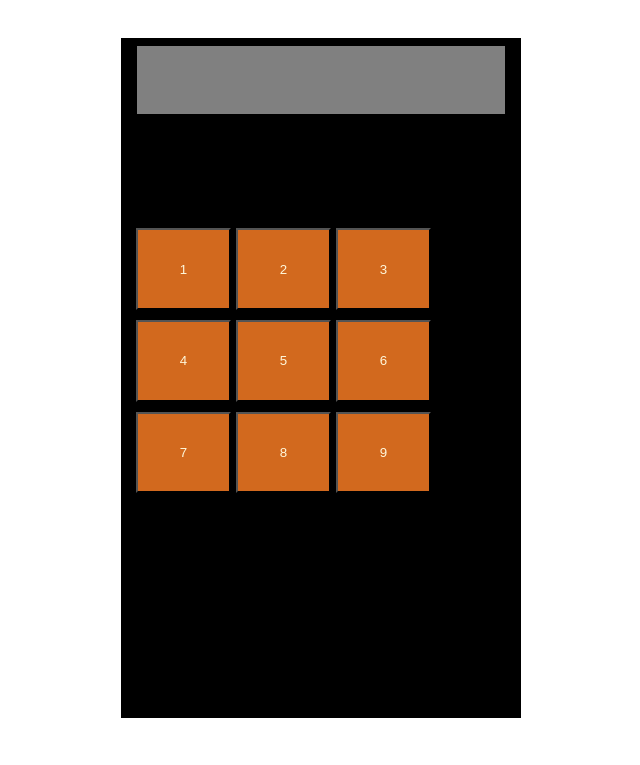
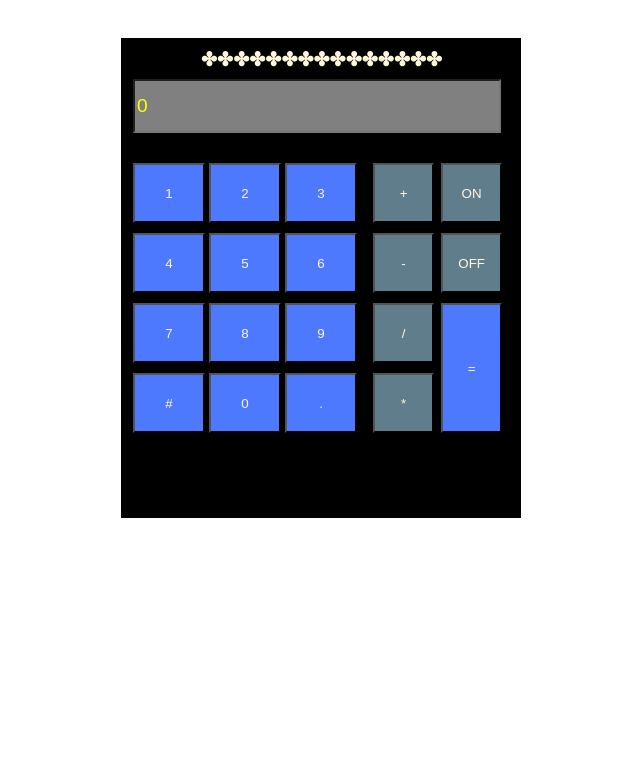
Before and after one commit to hassaankhan235/calculator, a plain HTML site: page index.html in a window 1280 px wide. Shown: the whole page, without its empty margins (319-959 px from the left). Drawn offline with Linux system fonts and the light colour scheme.

Commit message:
almost done

```diff
--- a/calc.css
+++ b/calc.css
@@ -6,36 +6,96 @@ html, body {
     margin: 0 auto;
     width:  30%;
     min-width: 400px;
-    min-height: 450px;
-    height: 85%;
+    min-height: 400px;
+    height: 60%;
     margin-top: 3%;
     background-color: black;
     /* overflow: auto; */
 }
-.screen {
+.head {
     display: inline-block;
+    margin-left: 20%;
+    color: cornsilk;
+    font-size: larger;
+    font-weight: bolder;
+    margin-top: 10px;
+}
+.txt {
+    /* display: inline-block; */
+    color: yellow;
+    font-size: larger;
     margin-top: 2%;
-    margin-left: 4%;
+    margin-left: 3%;
     background-color: gray;
-    width:  92%;
+    width:  90%;
     height: 10%;
 }
-
-.panel {
-    margin: 25% auto;
-    /* border: 4px solid blue; */
-    width:  95%;
-    height: 80%;
+#panel {
+    margin: 0 0 0 0;
+    width: 100%;
 }
 
-.button {
+.numbers {
+    /* background-color: darkgreen; */
+    padding: 0%;
+    float: left;
+    width: 60%;
+    margin: 5% 0% 0 3%;
+    /* border: 4px solid blue; */
+}
+.operators {
+    /* background-color: crimson; */
+    padding: 0%;
+    float: left;
+    width: 17%;
+    margin: 5% 0% 0 0;
+}
+
+.controls {
+    /* background-color: dimgray; */
+    padding: 0%;
+    float: left;
+    width: 17%;
+    margin: 5% 0% 0 0;
+}
+
+.opr, .ctl{
+    padding: 0%;
+    color: cornsilk;
+    display: block;
+    width: 90%;
+    height: 60px ;
+    margin-left: 0px;
+margin-top: 10px;
+min-width: 35px;
+background-color: #607d8b;
+}
+.equal {
+    color: cornsilk;
+    display: block;
+    width: 90%;
+    height: 130px ;
+    margin-left: 0px;
+margin-top: 10px;
+min-width: 35px;
+background-color:  #4d79ff;
+}
+.nums {
     color: cornsilk;
     display: inline-block;
-    width: 25%;
-    height: 15% ;
-    margin-left: 5px;
+    width: 30%;
+    height: 60px ;
+    margin-left: 0px;
+    margin-right: 0px;
+    padding: 0%;
     margin-top: 10px;
     min-width: 35px;
-    background-color: chocolate;
-
+    background-color: #4d79ff;
 }
+input:hover:not(.txt){
+    background-color: #0033cc;
+}
+input:active:not(.txt) {
+    box-shadow: 0 5px #666;
+    transform: translate(2px);
+}
--- a/calc.js
+++ b/calc.js
@@ -1,9 +1,58 @@
-let panel = document.querySelector('.panel')
-//btn.style.width = "1200px"
-for(a=1; a<10; a++) {
-let btn = document.createElement('input')
-btn.type = "button"
-btn.value = a
-btn.classList.add('button')
-panel.appendChild(btn)
+screen = document.querySelector(".txt")
+screen.value = "0"
+number = document.querySelector('.numbers')
+operator = document.querySelector('.operators',ops)
+equal = document.querySelector('.equal')
+equal.addEventListener('click',ops)
+number.addEventListener('click',Num)
+operator.addEventListener('click',ops)
+usrInp = {
+    num1 : undefined,
+    num2 : undefined,
+    op   : undefined
 }
+
+function Num(e) {
+    if(screen.value == 0 || op_flag == true){
+        op_flag = false
+        screen.value = e.target.value
+    }
+    else {
+        screen.value += e.target.value
+    }
+}
+
+function ops(e) {
+    if(usrInp.num1 == undefined || usrInp.op == '=') {
+        usrInp.num1 = screen.value
+        usrInp.op = e.target.value
+        console.log("Op is undefined now")
+    }
+else {
+    switch(usrInp.op) {
+        case '+':
+            screen.value = Number(screen.value) + Number(usrInp.num1)
+            usrInp.num1 = screen.value
+            usrInp.op = e.target.value
+            break;
+        case '-':
+            screen.value = Number(usrInp.num1) - Number(screen.value)
+            usrInp.num1 = screen.value
+            usrInp.op = e.target.value
+            break;
+        case '/':
+            screen.value = Number(usrInp.num1) / Number(screen.value)
+            usrInp.num1 = screen.value
+            usrInp.op = e.target.value
+            break;
+        case '*':
+            screen.value = Number(screen.value) * Number(usrInp.num1)
+            usrInp.num1 = screen.value
+            usrInp.op = e.target.value
+            break;
+
+    }
+}
+    op_flag = true
+    console.log("operator pressed")
+}
--- a/index.html
+++ b/index.html
@@ -8,8 +8,35 @@
 </head>
 <body>
     <div class="mainBody">
-        <div class="screen"></div>
-        <div class="panel"></div>
+        <div class="head"> ✤✤✤✤✤✤✤✤✤✤✤✤✤✤✤ </div>
+        <input type="textarea" class="txt">
+        <div id="panel">
+            <div class="numbers">
+                <input type="button" value="1" class="nums">
+                <input type="button" value="2" class="nums">
+                <input type="button" value="3" class="nums">
+                <input type="button" value="4" class="nums">
+                <input type="button" value="5" class="nums">
+                <input type="button" value="6" class="nums">
+                <input type="button" value="7" class="nums">
+                <input type="button" value="8" class="nums">
+                <input type="button" value="9" class="nums">
+                <input type="button" value="#" class="nums">
+                <input type="button" value="0" class="nums">
+                <input type="button" value="." class="nums">
+            </div>
+            <div class="operators">
+                <input type="button" value="+" class="opr">
+                <input type="button" value="-" class="opr">
+                <input type="button" value="/" class="opr">
+                <input type="button" value="*" class="opr">
+            </div>
+            <div class="controls">
+                <input type="button" value="ON" class="ctl">
+                <input type="button" value="OFF" class="ctl">
+                <input type="button" value="=" class="equal">
+            </div>
+        </div>
     </div>
     <script src="calc.js"></script>
 </body>
```
